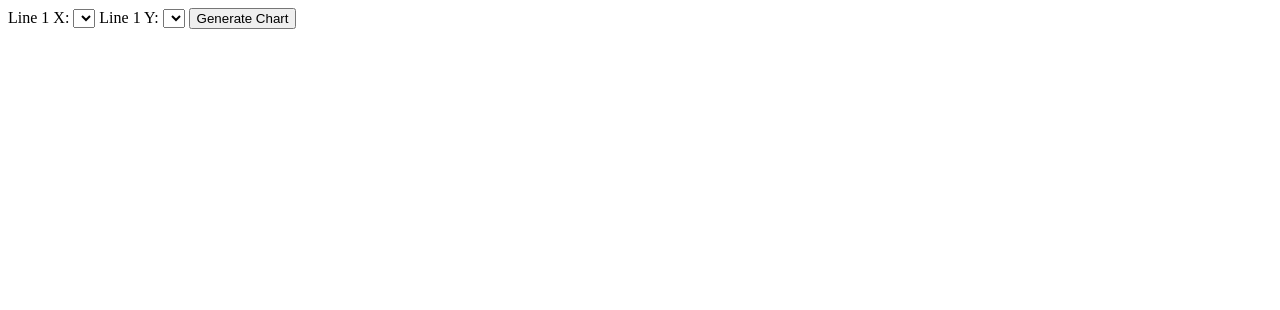
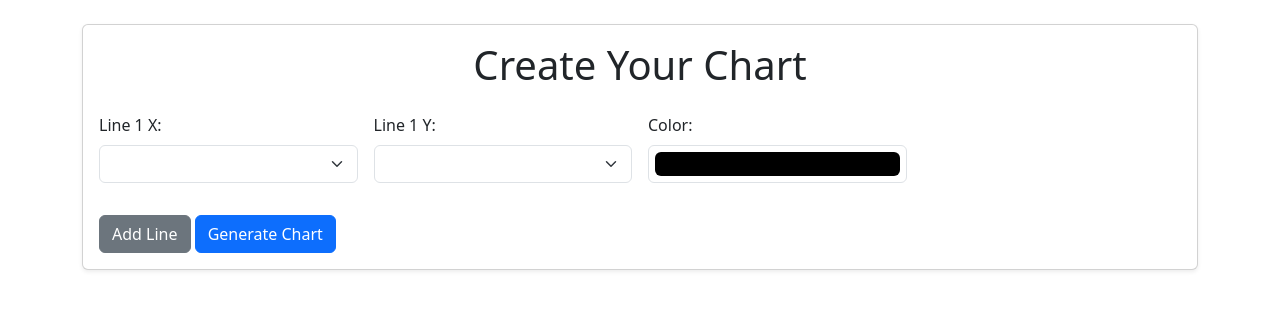
Before and after one commit to azaz1208/data_plot, a Flask app: template templates/chart.html in a window 1280 px wide. Shown: the top 310 px of the page. Run offline with Flask 3, Linux system fonts and the light colour scheme; the template is opened without the code that fills it, so the values that code supplies are empty.

Commit message:
20250119 19:28

```diff
--- a/app.py
+++ b/app.py
@@ -13,8 +13,8 @@ Session(app)
 @app.route('/', methods=['GET', 'POST'])
 def test_post():
     if request.method == "POST":
-        if "excel_file" in request.files:
-            file = request.files["excel_file"]
+        if "file" in request.files:
+            file = request.files["file"]
             if file.filename == "":
                 return jsonify({"Error": "No file selected"})
             elif file.filename[-5:] == ".xlsx":
--- a/templates/chart.html
+++ b/templates/chart.html
@@ -3,23 +3,50 @@
 <head>
     <meta charset="UTF-8">
     <meta name="viewport" content="width=device-width, initial-scale=1.0">
+    <link href="https://cdn.jsdelivr.net/npm/bootstrap@5.3.0/dist/css/bootstrap.min.css" rel="stylesheet">
     <title>Chart</title>
 </head>
 <body>
-    <form action="/plot" method="POST">
-        <label>Line 1 X:</label>
-        <select name="line_x">
+    <div class="container py-4">
+        <div class="card shadow-sm p-3">
+            <h1 class="text-center mb-4">Create Your Chart</h1>
+
+            <form id="chart-form" class="row g-3">
+                <div id="lines-container">
+                    <div class="line-inputs row g-3 mb-3">
+                        <div class="col-md-3">
+                            <label class="form-label">Line 1 X:</label>
+                            <select class="form-select x-column" required>
                                 {% for column in columns %}
-            <option value="{{column}}">{{column}}</option>
+                                <option value="{{ column }}">{{ column }}</option>
                                 {% endfor %}
                             </select>
-        <label>Line 1 Y:</label>
-        <select name="line_y">
+                        </div>
+                        <div class="col-md-3">
+                            <label class="form-label">Line 1 Y:</label>
+                            <select class="form-select y-column" required>
                                 {% for column in columns %}
-            <option value="{{column}}">{{column}}</option>
+                                <option value="{{ column }}">{{ column }}</option>
                                 {% endfor %}
                             </select>
-        <button type="submit">Generate Chart</button>
+                        </div>
+                        <div class="col-md-3">
+                            <label class="form-label">Color:</label>
+                            <input type="color" class="form-control form-control-color w-100 line-color">
+                        </div>
+                    </div>
+                </div>
+
+                <div class="col-12">
+                    <button type="button" id="add-line" class="btn btn-secondary">Add Line</button>
+                    <button type="submit" class="btn btn-primary">Generate Chart</button>
+                </div>
             </form>
+
+            <div id="error" class="alert alert-danger mt-3" style="display: none;"></div>
+            <div id="chart" class="chart-container"></div>
+        </div>
+    </div>
+
 </body>
 </html>
--- a/test.txt
+++ /dev/null
@@ -1 +0,0 @@
-This is a test file.
```
Also changed, not shown: app_practice.py (deleted, +0 -56 lines), templates/data2.html (deleted, +0 -27 lines), 5 other files. Lines whose indentation alone changed are shown as unchanged.
